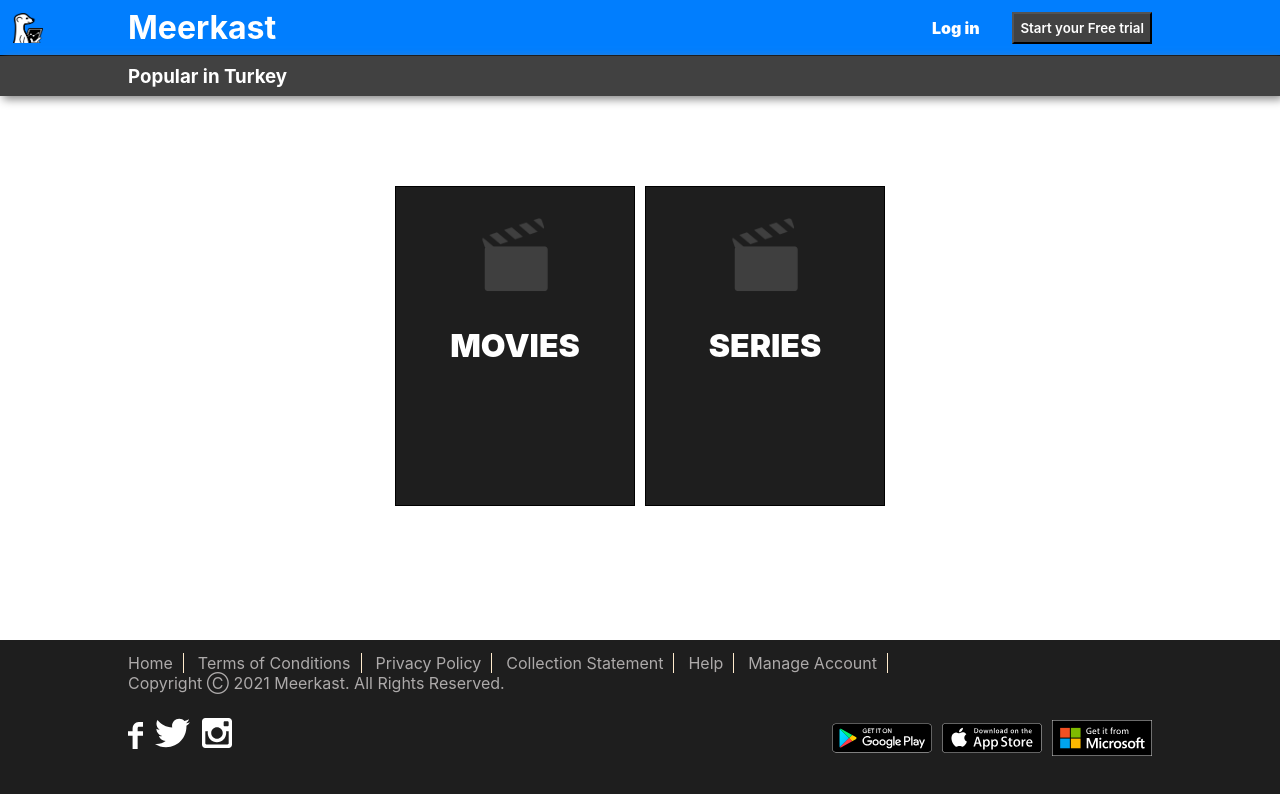
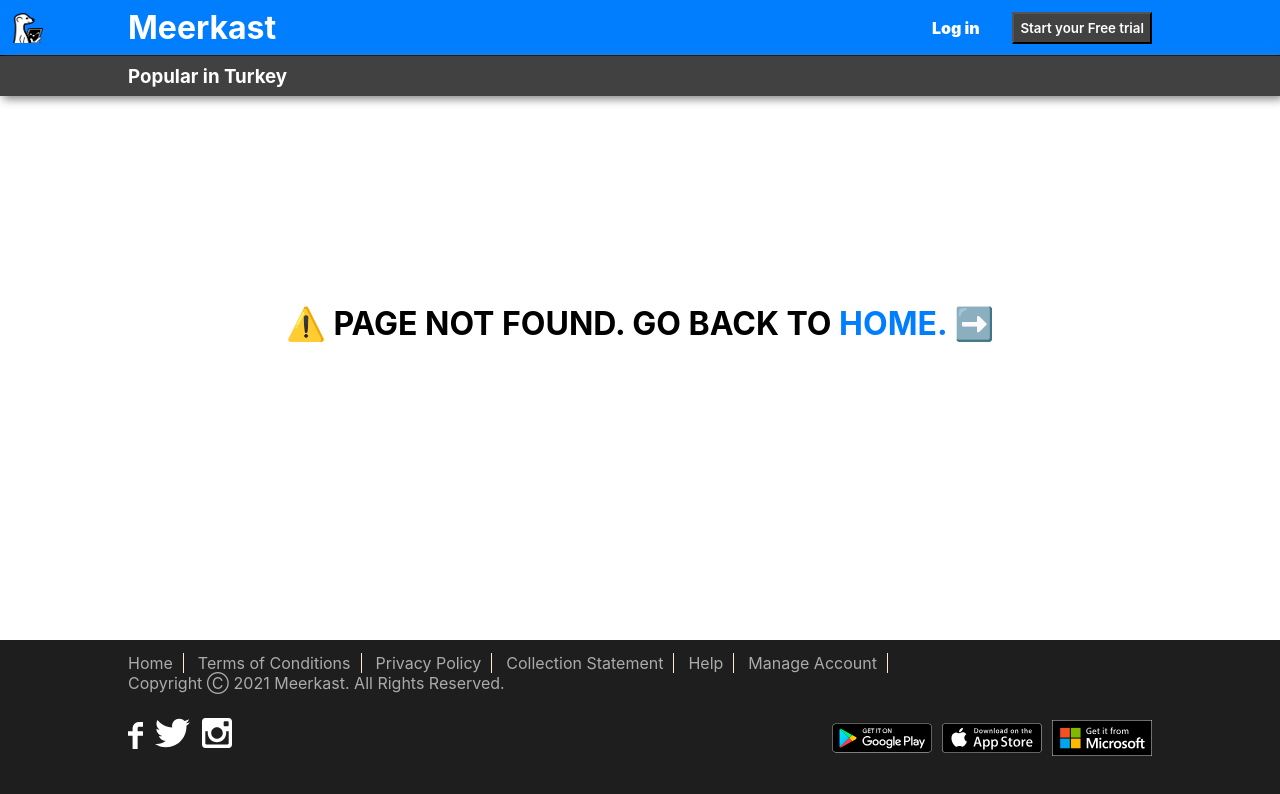
Before and after one commit to absolutezero13/meerkast, a React (Create React App) app: page / in a window 1280 px wide. Shown: the top 794 px of the page. Built offline with nearby package versions, Linux system fonts and the light colour scheme.

Commit message:
homepage link fixed

```diff
--- a/package.json
+++ b/package.json
@@ -1,5 +1,6 @@
 {
   "name": "panflix",
+  "homepage": "https://absolutezero13.github.io/meerkast/",
   "version": "0.1.0",
   "private": true,
   "dependencies": {
@@ -11,6 +12,7 @@
     "@types/react": "^17.0.0",
     "@types/react-dom": "^17.0.0",
     "axios": "^0.21.1",
+    "gh-pages": "^3.1.0",
     "react": "^17.0.1",
     "react-dom": "^17.0.1",
     "react-redux": "^7.2.2",
@@ -21,6 +23,8 @@
     "web-vitals": "^1.0.1"
   },
   "scripts": {
+    "predeploy": "npm run build",
+    "deploy": "gh-pages -d build",
     "start": "react-scripts start",
     "build": "react-scripts build",
     "test": "react-scripts test",
--- a/src/Components/ErrorPage/ErrorPage.tsx
+++ b/src/Components/ErrorPage/ErrorPage.tsx
@@ -5,7 +5,7 @@ const ErrorPage: React.FC = () => {
   return (
     <div className="error-page">
       <h2>
-        Something went wrong. <Link to="/"> Back to main page ➡️ </Link>{" "}
+        Something went wrong. <Link to="/meerkast"> Back to main page ➡️ </Link>{" "}
       </h2>
     </div>
   );
--- a/src/Components/HomePage.tsx
+++ b/src/Components/HomePage.tsx
@@ -15,7 +15,7 @@ const HomePage: React.FC = () => {
         <HeaderTop />
         <HeaderBottom />
         <Switch>
-          <Route path="/" component={Body} exact={true} />
+          <Route path="/meerkast" component={Body} exact={true} />
           <Route path="/movies" component={Movies} exact={true} />
           <Route path="/series" component={Series} exact={true} />
           <Route component={NotFoundPage} />
--- a/src/Components/NotFoundPage/NotFoundPage.tsx
+++ b/src/Components/NotFoundPage/NotFoundPage.tsx
@@ -5,7 +5,7 @@ const NotFoundPage: React.FC = () => {
   return (
     <div className="not-found-page">
       <h1>
-        ⚠️ PAGE NOT FOUND. GO BACK TO <Link to="/">HOME. ➡️</Link>
+        ⚠️ PAGE NOT FOUND. GO BACK TO <Link to="/meerkast">HOME. ➡️</Link>
       </h1>
     </div>
   );
```
Also changed, not shown: 2 other files (tests, documents, lock files or other folders).
